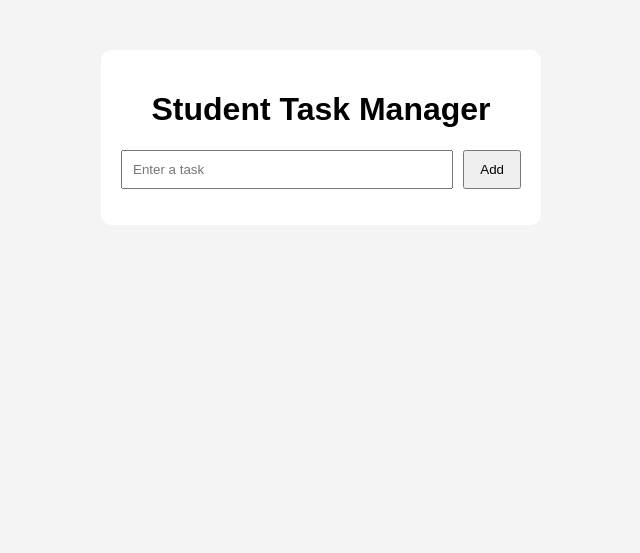
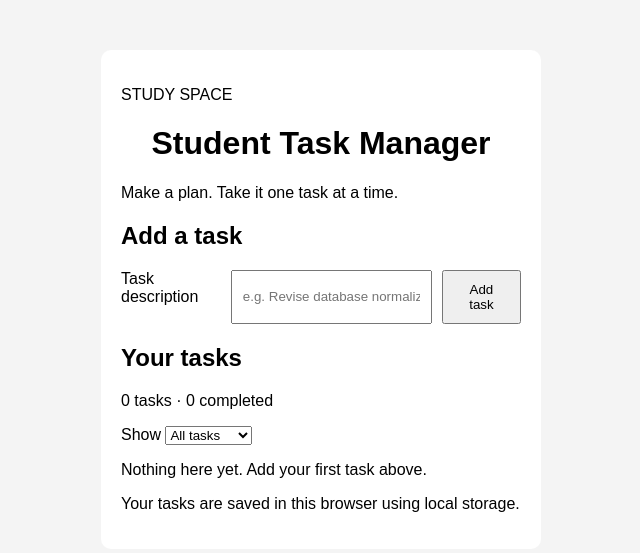
Before and after one commit to Pavi212006/TASK_MANAGER, a plain HTML site: page index.html in a window 1280 px wide. Shown: the whole page, without its empty margins (319-959 px from the left). Drawn offline with Linux system fonts and the light colour scheme.

Commit message:
Improve task manager structure and accessibility

```diff
--- a/index.html
+++ b/index.html
@@ -1,22 +1,62 @@
 <!DOCTYPE html>
-<html>
+<html lang="en">
 <head>
+    <meta charset="UTF-8">
+    <meta name="viewport" content="width=device-width, initial-scale=1.0">
+    <meta name="description" content="A simple task manager that saves your tasks in this browser.">
     <title>Student Task Manager</title>
     <link rel="stylesheet" href="style.css">
+    <script src="script.js" defer></script>
 </head>
 <body>
+    <main class="container">
+        <header class="page-header">
+            <p class="eyebrow">STUDY SPACE</p>
+            <h1>Student Task Manager</h1>
+            <p class="subtitle">Make a plan. Take it one task at a time.</p>
+        </header>
 
-<div class="container">
-    <h1>Student Task Manager</h1>
+        <section class="task-panel" aria-labelledby="add-task-heading">
+            <h2 id="add-task-heading">Add a task</h2>
+            <form id="taskForm" class="input-section">
+                <label class="sr-only" for="taskInput">Task description</label>
+                <input
+                    type="text"
+                    id="taskInput"
+                    name="task"
+                    placeholder="e.g. Revise database normalization"
+                    maxlength="160"
+                    autocomplete="off"
+                    required
+                >
+                <button class="add-button" type="submit">Add task</button>
+            </form>
+            <p id="formMessage" class="form-message" role="status" aria-live="polite"></p>
+        </section>
 
-    <div class="input-section">
-        <input type="text" id="taskInput" placeholder="Enter a task">
-        <button onclick="addTask()">Add</button>
-    </div>
+        <section class="task-panel" aria-labelledby="your-tasks-heading">
+            <div class="list-heading">
+                <div>
+                    <h2 id="your-tasks-heading">Your tasks</h2>
+                    <p id="taskSummary" class="task-summary">0 tasks · 0 completed</p>
+                </div>
+                <label class="filter-label" for="taskFilter">
+                    Show
+                    <select id="taskFilter">
+                        <option value="all">All tasks</option>
+                        <option value="active">Active</option>
+                        <option value="completed">Completed</option>
+                    </select>
+                </label>
+            </div>
+            <ul id="taskList" class="task-list" aria-label="Tasks"></ul>
+            <p id="emptyState" class="empty-state">Nothing here yet. Add your first task above.</p>
+            <button id="clearCompleted" class="text-button" type="button" hidden>Clear completed tasks</button>
+        </section>
 
-    <ul id="taskList"></ul>
-</div>
-
-<script src="script.js"></script>
+        <footer class="page-footer">
+            <p>Your tasks are saved in this browser using local storage.</p>
+        </footer>
+    </main>
 </body>
 </html>
```
